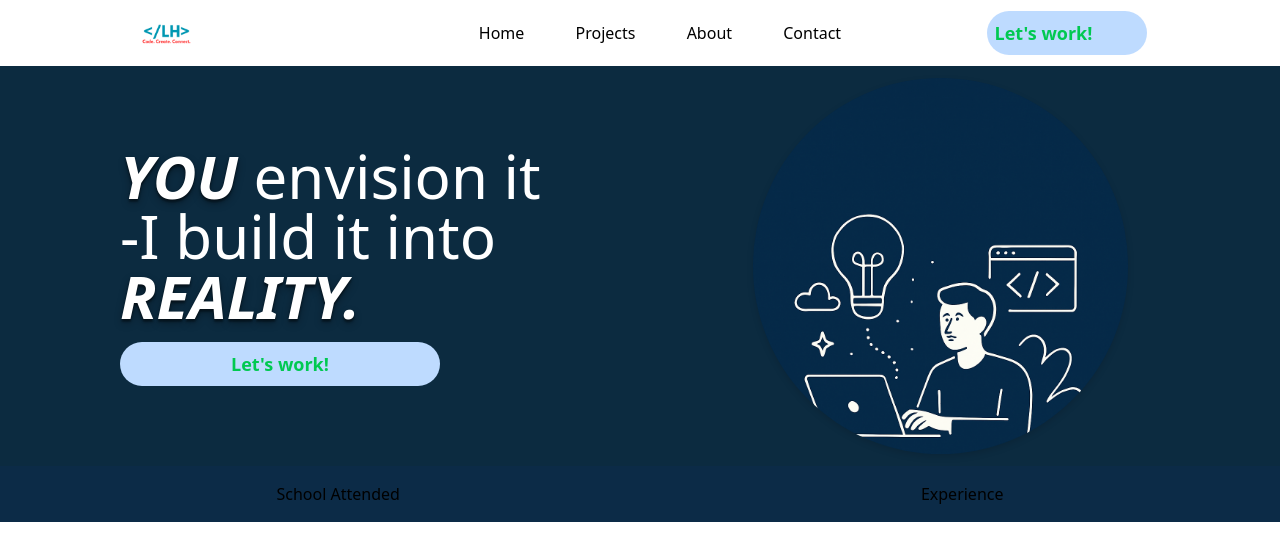
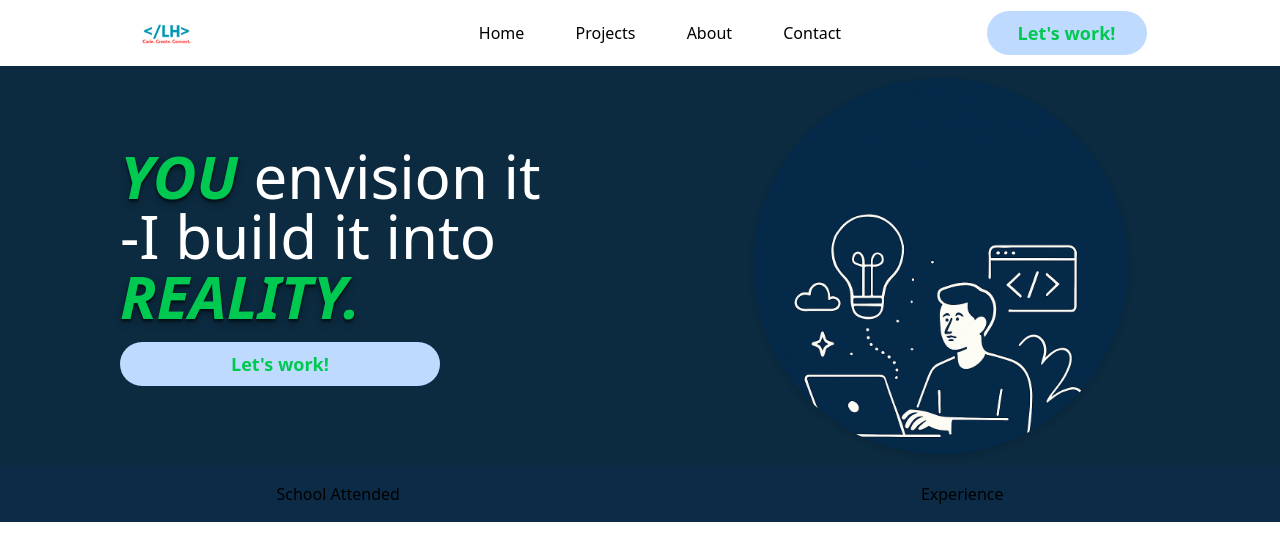
Before and after one commit to lowiechojas/lowiechojas, a React (Vite) app: page / in a window 1280 px wide. Shown: the top 560 px of the page. Built offline with nearby package versions, Linux system fonts and the light colour scheme; the HTML template or start-up script is replaced by a standard one.

Commit message:
added color to YOU and REALITY

```diff
--- a/src/components/Navbar.jsx
+++ b/src/components/Navbar.jsx
@@ -66,9 +66,10 @@ const Navbar = () => {
 
         <div className='flex items-center gap-5'>
           <button className='hover:bg-green-500 hover:text-white
-                        hidden sm:flex h-auto lg:w-[20vh] w-auto text-[10px] sm:p-2 p-0 cursor-pointer
+                        h-auto lg:w-[20vh] w-auto text-[10px] sm:p-2 p-0 cursor-pointer
                         bg-blue-200 font-bold text-green-500
-                        sm:text-lg rounded-full' onClick={()=> navigate('/contact',{replace:true})}>Let's work!</button>
+                        sm:text-lg rounded-full hidden sm:block'
+                        onClick={()=> navigate('/contact',{replace:true})}>Let's work!</button>
          <ion-icon  onClick={toggleMenu}
           className="text-3xl cursor-pointer md:hidden z-50 text-black"
           name={isMenuOpen ? 'close' : 'menu'}></ion-icon>
--- a/src/pages/Home.jsx
+++ b/src/pages/Home.jsx
@@ -12,8 +12,8 @@ const Home = () => {
         <div className='flex flex-wrap sm:flex-nowrap items-center justify-around bg-[#0c2b40] w-screen h-[50vh] lg:pl-30 lg:pr-30'>
           <div className='grid gap-4 p-4 sm:p-0'>
             <h1 className='text-2xl sm:text-6xl text-white'>
-              <span className='italic font-sans font-bold text-shadow-lg/32'>YOU</span> envision it<br/>
-              -I build it into <span className='italic font-sans font-extrabold text-shadow-lg/32'>REALITY.</span></h1>
+              <span className='italic font-sans font-bold text-shadow-lg/32 text-green-500'>YOU</span> envision it<br/>
+              -I build it into <span className='italic font-sans font-extrabold text-shadow-lg/32 text-green-500'>REALITY.</span></h1>
             <NavLink to={'/contact'}>
             <button className='hover:bg-green-500 hover:text-white h-auto w-auto sm:w-[25vw] sm:text-lg text-[10px] p-2 bg-blue-200 font-bold text-green-500 rounded-full'>Let's work!</button>
             </NavLink>
@@ -21,7 +21,7 @@ const Home = () => {
 
 
             <div className='flex items-center justify-around p-4 sm:pr-8'>
-              <img className='flex overflow-auto drop-shadow-md rounded-full h-auto w-auto sm:h-auto sm:w-[30vw] object-fill' src={logo} alt="" />
+              <img className='flex overflow-auto drop-shadow-md shadow-green-500 rounded-full h-auto w-auto sm:h-auto sm:w-[30vw] object-fill' src={logo} alt="" />
             </div>
 
         </div>
```
